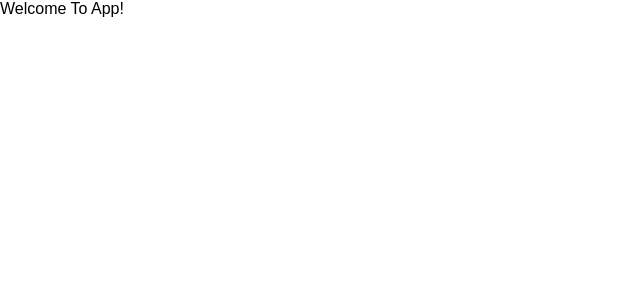
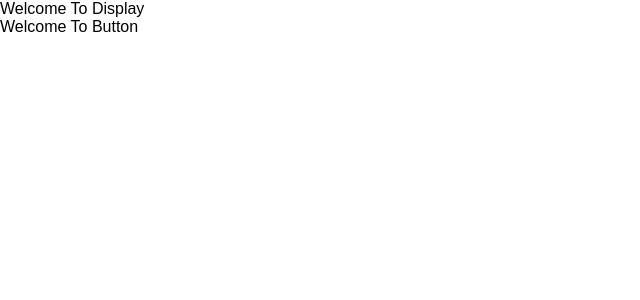
Before and after one commit to PetKatt/calculator, a React (Create React App) app: page / in a window 1280 px wide. Shown: the top 300 px of the page, without its empty margins (0-640 px from the left). Built offline with nearby package versions, Linux system fonts and the light colour scheme.

Commit message:
static-layout: render all components

```diff
--- a/src/component/App.js
+++ b/src/component/App.js
@@ -1,10 +1,13 @@
 import React, { Component } from "react";
+import Display from "./Display";
+import ButtonPanel from "./ButtonPanel";
 
 class App extends React.Component {
 	render() {
 		return (
 			<div>
-				Welcome To App!
+				<Display />
+				<ButtonPanel />
 			</div>
 		);
 	}
--- a/src/component/ButtonPanel.js
+++ b/src/component/ButtonPanel.js
@@ -1,10 +1,11 @@
 import React, { Component } from "react";
+import Button from "./Button";
 
 class ButtonPanel extends React.Component {
 	render() {
 		return(
 			<div>
-				Welcome To ButtonPanel
+				<Button />
 			</div>
 		);
 	}
```
